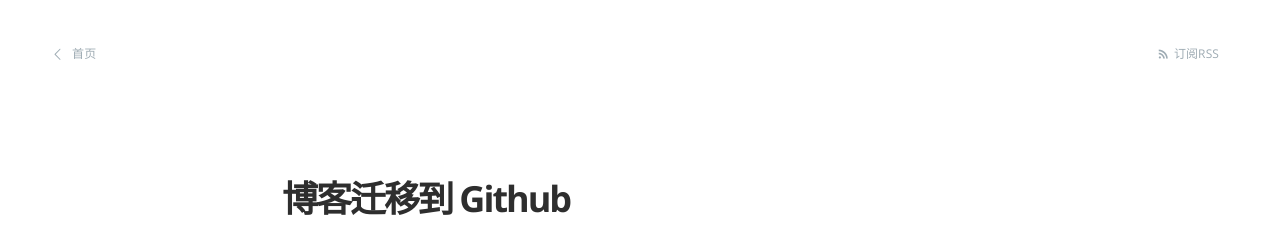
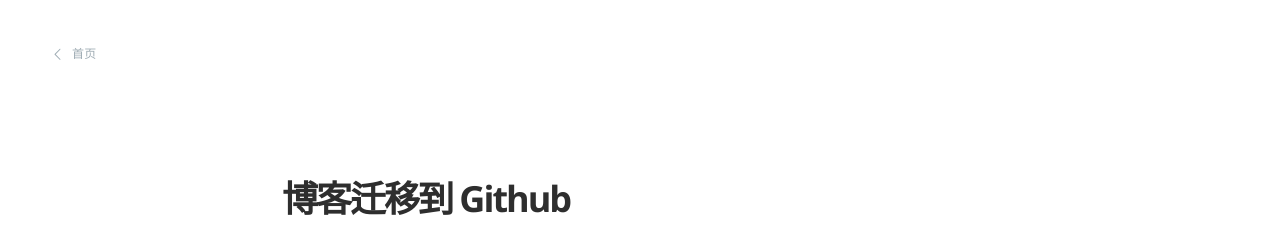
Before and after one commit to yaqinking/yaqinking.github.io, a Jekyll site: the page built from _posts/2015-03-08-blog-move-to-github.md, in a window 1280 px wide and 900 px high. Shown: the top 236 px of the window. Built offline with Jekyll 4.4.1, drawn with Linux system fonts in a browser that asks for light colours; Markdown is read by kramdown in place of the engine named in the settings.

Commit message:
remove share rss

```diff
--- a/_layouts/page.html
+++ b/_layouts/page.html
@@ -5,7 +5,9 @@
 
 <nav class="main-nav clearfix">
     <a class="back-button icon-arrow-left" href="{{ site.baseurl }}">首页</a>
-    <a class="subscribe-button icon-feed" href="{{ site.baseurl }}rss.xml">订阅RSS</a>
+    <!--
+	<a class="subscribe-button icon-feed" href="{{ site.baseurl }}rss.xml">订阅RSS</a>
+	-->
 </nav>
 
 
--- a/_layouts/post.html
+++ b/_layouts/post.html
@@ -8,7 +8,7 @@
 <header class="main-header post-head {% if page.cover %}" style="background-image: url({{ page.cover }}) {%else%}no-cover{% endif %}">
     <nav class="main-nav {% if page.cover %} overlay {% endif %} clearfix">
         <a class="back-button icon-arrow-left" href="{{ site.baseurl }}">首页</a>
-        <a class="subscribe-button icon-feed" href="{{ site.baseurl }}rss.xml">订阅RSS</a>
+        <!--<a class="subscribe-button icon-feed" href="{{ site.baseurl }}rss.xml">订阅RSS</a>-->
     </nav>
 </header>
 
```
Also changed, not shown: other parts of _layouts/post.html (+4 -4 lines), about.md (+5 -0 lines).
